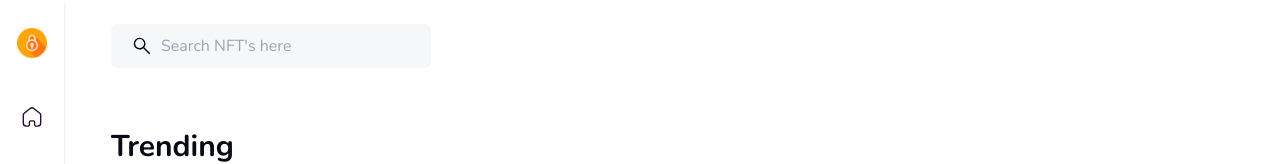
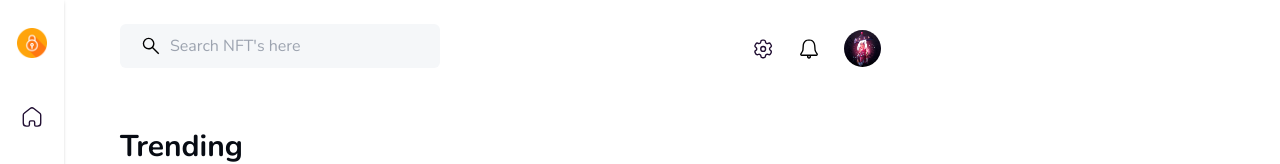
Before and after one commit to kgsantosh770/mystic-eggs, a React (Create React App) app: page / in a window 1280 px wide. Shown: the top 164 px of the page. Built offline with nearby package versions, Linux system fonts and the light colour scheme.

Commit message:
header design change

```diff
--- a/src/App.tsx
+++ b/src/App.tsx
@@ -15,10 +15,11 @@ function App() {
   return (
     <div className="App" id={theme}>
         <Sidebar></Sidebar>
-        <div className="container ml-[55px] py-6 px-14">
+        <div className="lg:w-2/3 ml-16 py-6 px-10 lg:pl-14 lg:pr-3">
           <Header></Header>
           <Homepage />
         </div>
+        <div className='w-1/3 pr-14 pl-3'></div>
     </div>
   );
 }
--- a/src/components/Header.tsx
+++ b/src/components/Header.tsx
@@ -1,10 +1,31 @@
-import Button from './Button';
 import Searchbar from './Searchbar';
 
+import SettingsIcon from "../assets/images/icons/settings.svg";
+import NotificaionBellIcon from "../assets/images/icons/notification-bell.svg";
+import { useState } from 'react';
+
 export default function Header() {
+    const [notify, setNotify] = useState(false);
+
     return (
-        <header className='flex flex-row items-center mb-14'>
+        <header className='flex flex-row items-center justify-between mb-14'>
             <Searchbar placeholder="Search NFT's here" />
+            <ul className="right-section flex flex-row">
+                <li>
+                    <button>
+                        <img src={SettingsIcon} alt="settings" title="Settings" />
+                    </button>
+                </li>
+                <li>
+                    <button className='relative'>
+                        <img src={NotificaionBellIcon} alt="notifications" title="Notifications" />
+                        {notify && <div className="notification-dot w-2 h-2 rounded-full absolute top-0 right-0.5"></div>}
+                    </button>
+                </li>
+                <li className='flex flex-row place-self-center'>
+                    <img className="profile-img rounded-full" src="/anime2.jpg" alt="profile-img" title="Profile Image" />
+                </li>
+            </ul>
         </header>
     )
 }
--- a/src/scss/components/_header.scss
+++ b/src/scss/components/_header.scss
@@ -1,10 +1,20 @@
 header{
-    h1{
-        margin: 0;
-        display: inline-block;
-        font-family: $font-bold;
-    }
-    .connect-btn{
-        float: right;
+    .right-section{
+        li{
+            display: flex;
+            align-items: center;
+            padding-right: 1.5rem;
+        }
+        img {
+            width: 22px;
+            height: 22px;
+        }
+        .profile-img{
+            width: 37px;
+            height: 37px;
+        }
+        .notification-dot{
+            background-color: $primary-color;
+        }
     }
 }
```
